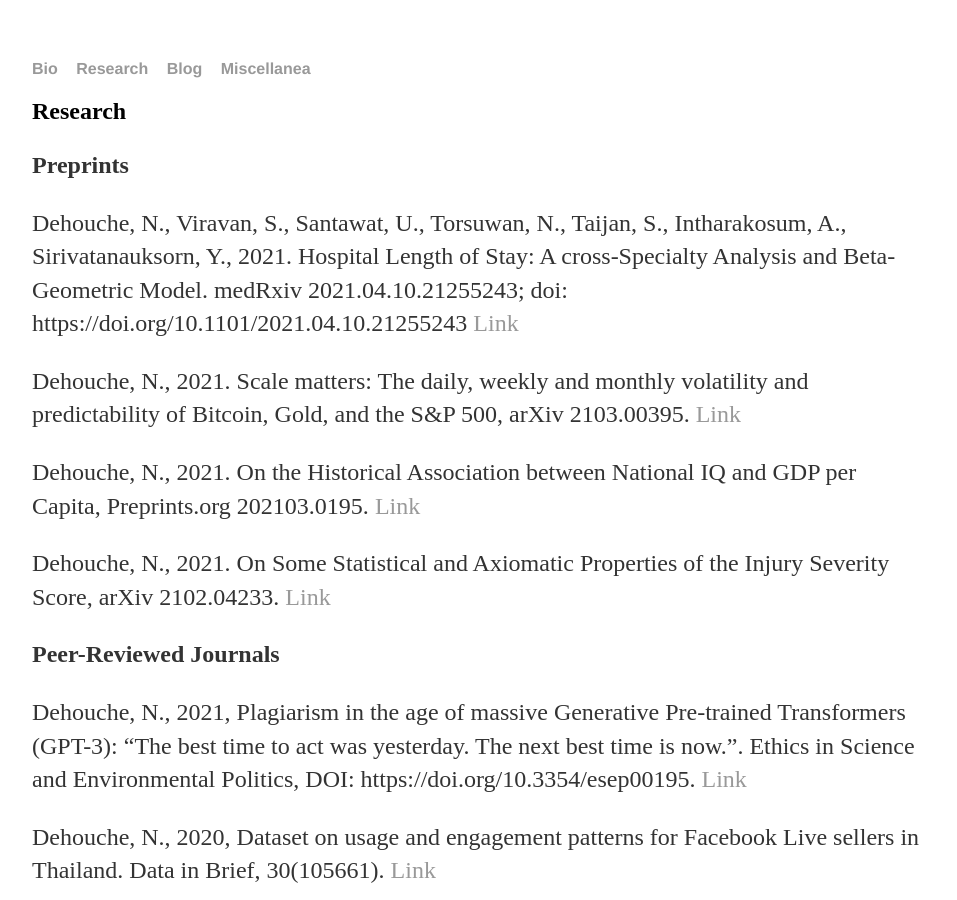
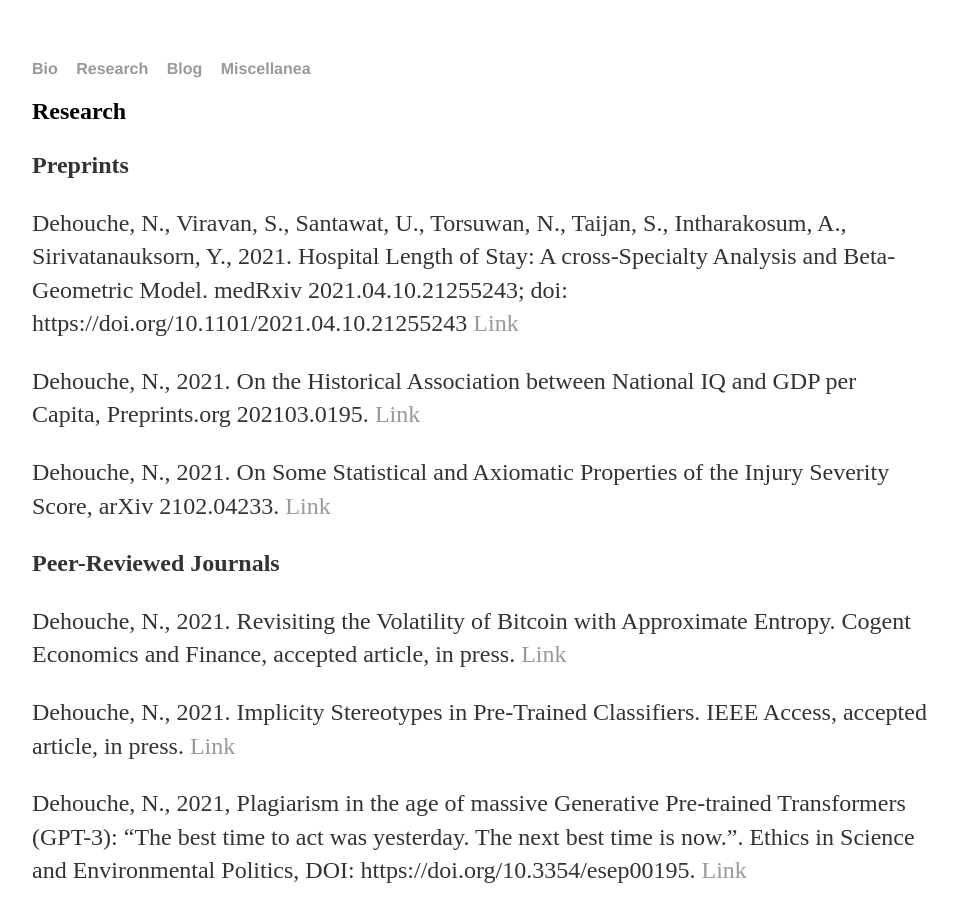
Before and after one commit to ndehouche/ndehouche.github.io, a Jekyll site: the page built from res/index.html, in a window 1280 px wide and 900 px high. Shown: the whole window, without its empty margins (160-1117 px from the left). Built offline with Jekyll 4.4.1, drawn with Linux system fonts in a browser that asks for light colours.

Commit message:
Update index.html

```diff
--- a/res/index.html
+++ b/res/index.html
@@ -6,12 +6,14 @@ title: Research
 	<h2>Research</h2>
            <p><strong>Preprints</strong> </p>
 	 <p>Dehouche, N., Viravan, S., Santawat, U., Torsuwan, N., Taijan, S., Intharakosum, A., Sirivatanauksorn, Y., 2021. Hospital Length of Stay: A cross-Specialty Analysis and Beta-Geometric Model. medRxiv 2021.04.10.21255243; doi: https://doi.org/10.1101/2021.04.10.21255243 <a href="https://doi.org/10.1101/2021.04.10.21255243">Link</a></p>
- <p>Dehouche, N., 2021. Scale matters: The daily, weekly and monthly volatility and predictability of Bitcoin, Gold, and the S&P 500, arXiv 2103.00395.  <a href="https://arxiv.org/abs/2103.00395">Link</a></p>
  <p>Dehouche, N., 2021. On the Historical Association between National IQ and GDP per Capita, Preprints.org 202103.0195.  <a href="https://www.preprints.org/manuscript/202103.0195/v1">Link</a></p>
  <p>Dehouche, N., 2021. On Some Statistical and Axiomatic Properties of the Injury Severity Score, arXiv 2102.04233.  <a href="https://arxiv.org/abs/2102.04233">Link</a></p></p>
 
 
    <p><strong>Peer-Reviewed Journals</strong></p>
+ <p>Dehouche, N., 2021. Revisiting the Volatility of Bitcoin with Approximate Entropy. Cogent Economics and Finance, accepted article, in press.  <a href="https://arxiv.org/abs/2103.00395">Link</a></p>
+ <p>Dehouche, N., 2021. Implicity Stereotypes in Pre-Trained Classifiers. IEEE Access, accepted article, in press.  <a href="https://arxiv.org/abs/2103.00395">Link</a></p>
+
       <p>Dehouche, N., 2021, Plagiarism in the age of massive Generative Pre-trained Transformers (GPT-3): “The best time to act was yesterday. The next best time is now.”. Ethics in Science and Environmental Politics, DOI: https://doi.org/10.3354/esep00195.  <a href="DOI: https://doi.org/10.3354/esep00195">Link</a></p>
    <p>Dehouche, N., 2020, Dataset on usage and engagement patterns for Facebook Live sellers in Thailand. Data in Brief, 30(105661).  <a href="https://www.sciencedirect.com/science/article/pii/S2352340920305552?via%3Dihub">Link</a></p>
 <p>Dehouche, N., 2020, Predicting Seminal Quality with the Dominance-Based Rough Sets Approach. ICIC Express Letters, 14(7). <a href="http://www.icicel.org/ell/contents/2020/7/el-14-07-03.pdf">Link</a></p></p>
```
